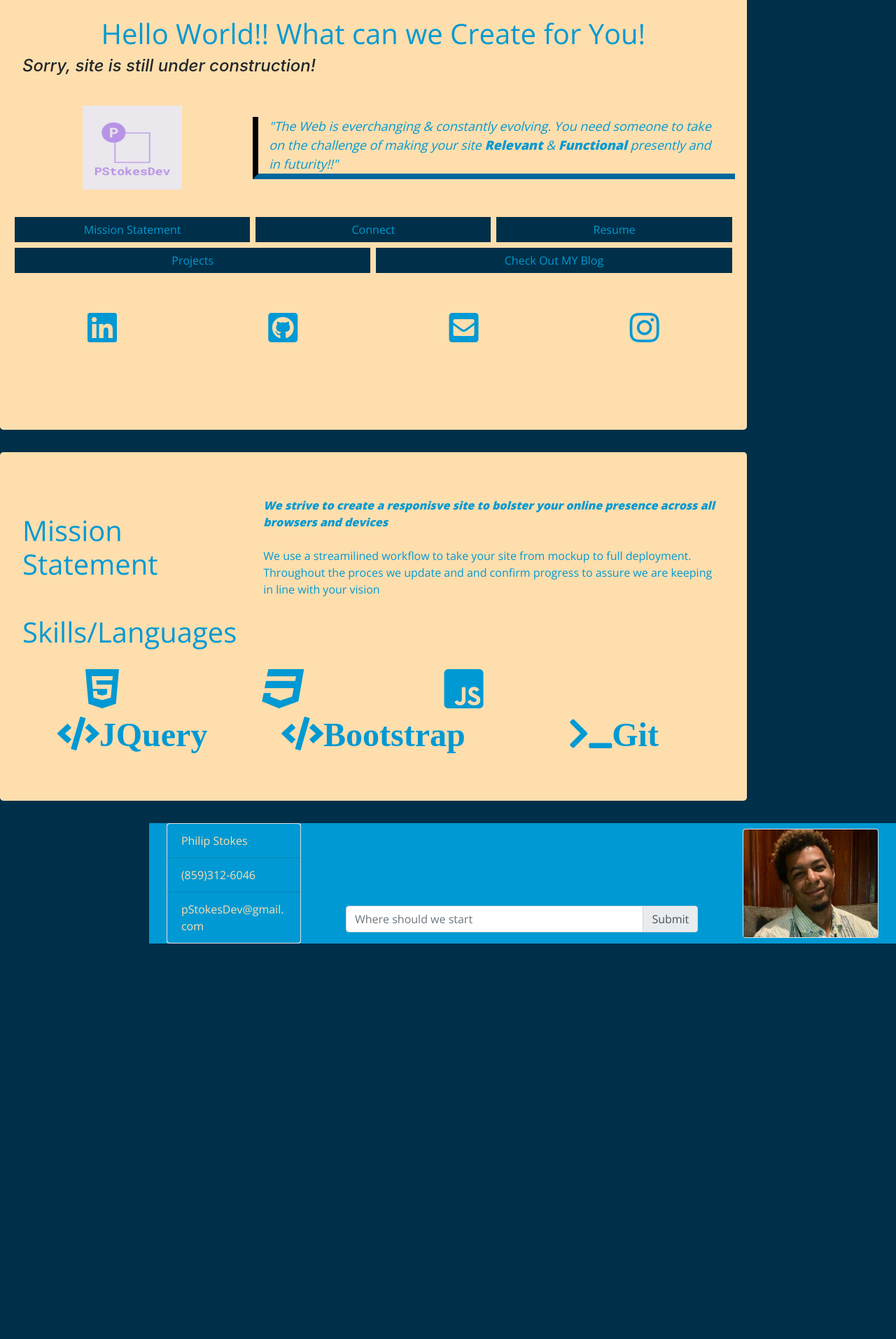
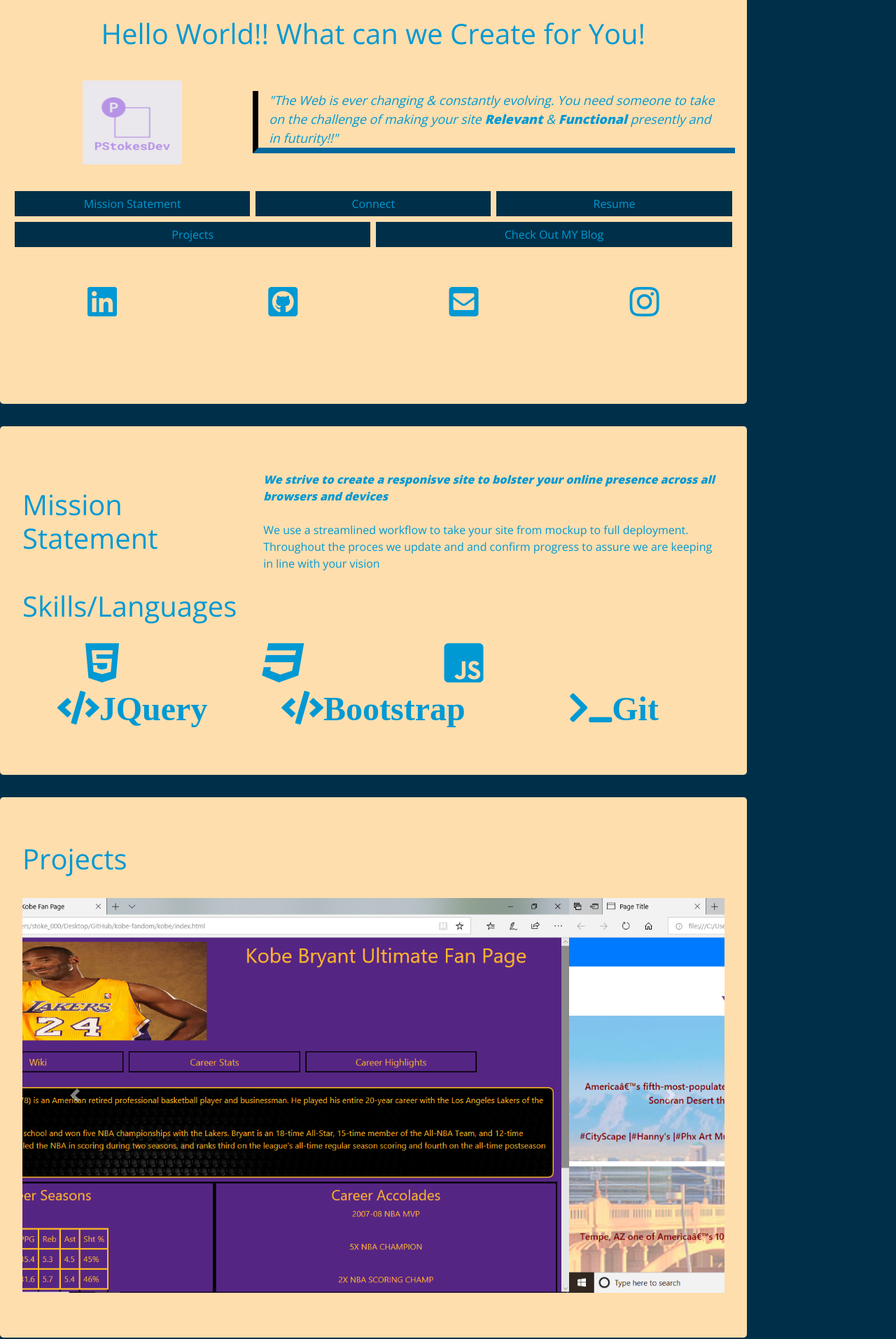
Before and after one commit to stokes13/First-Dev-Portfolio-2018, a plain HTML site: page index.html in a window 1280 px wide. Shown: the part 40-1953 px from the top of the page at 70% size. Before the commit the page ends 1388 px from the top, so only its background shows below. Drawn offline with nearby package versions, Linux system fonts and the light colour scheme.

Commit message:
add project section

```diff
--- a/index.html
+++ b/index.html
@@ -22,11 +22,10 @@
 	<!--landing Jumbotron Container-->
 	<div class="jumbotron col-lg-10 col-md-12 col-sm col-xs " id="landingContainer">
 		<h1 class="ptext" style="text-align: center">Hello World!! What can we Create for You!</h1>
-		<h4><em>Sorry, site is still under construction!</em></h4>
 		<div class="row ">
 			<!--image & epitch row-->
 			<img src="imgs/logo.png" class="col-lg-2 col-md-6 col-xs-12 d-inline-block " id="landingLogo">
-			<p class="col-lg-8 col-md-6 d-inline-block ptext" id="ePitch"><em>"The Web is everchanging & constantly evolving. You need someone to take on the challenge of making your site <strong>Relevant</strong> & <strong>Functional</strong> presently and in futurity!!"</em>
+			<p class="col-lg-8 col-md-6 d-inline-block ptext" id="ePitch"><em>"The Web is ever changing & constantly evolving. You need someone to take on the challenge of making your site <strong>Relevant</strong> & <strong>Functional</strong> presently and in futurity!!"</em>
 			</p>
 		</div>
 		<div class="row ">
@@ -54,7 +53,7 @@
 				</div>
 			</div>
 			<button type="button" class="btn col-lg-4 col-md-12 col-sm-12 col-xs-12 landingButton" id=""><a href="resume9_18.pdf" target="_blank"> Resume</a> </button>
-			<button type="button" class="btn col-lg-6 col-md-12 col-sm-12 col-xs-12 landingButton" id="">Projects</button>
+			<button type="button" class="btn col-lg-6 col-md-12 col-sm-12 col-xs-12 landingButton"> <a href="#Projects">Projects</a></button>
 			<button type="button" class="btn col-lg-6 col-md-12 col-sm-12 col-xs-12 landingButton" id="blogButton"><a href="http://stokesportfolio-com.stackstaging.com/">Check Out MY Blog</a></button>
 		</div>
 		<!--install classes to span tags; create class in css sheet-->
@@ -77,7 +76,7 @@
 			<h1 class="col-lg-4 col-md col-sm col-xs-12 ptext">Mission Statement</h1>
 			<p class="col-lg-8 col-md col-sm col-xs-12 ptext">
 				<em><strong>We strive to create a responisve site to bolster your online presence across all browsers and devices</strong></em> <br /><br />
-				We use a streamilined workflow to take your site from mockup to full deployment. Throughout the proces we update and and confirm progress to assure we are keeping in line with your vision
+				We use a streamlined workflow to take your site from mockup to full deployment. Throughout the proces we update and and confirm progress to assure we are keeping in line with your vision
 			</p>
 		</div>
 		<div class="row">
@@ -93,6 +92,33 @@
 			<span class="col-lg-4 col-md-6 col-sm-6  skillRowIcon"><i class="fas fa-terminal fa-3x ptext">Git</i></span>
 		</div>
 	</div>
+	</div>
+	<!-- project section -->
+	<div class="jumbotron col-lg-10 col-md-12 col-sm col-xs ptext" id="Projects">
+		<h1>Projects</h1> <br/>
+		<div id="projectCarousel" class="carousel slide" data-ride="carousel">
+			<div class="carousel-inner">
+			  <div class="carousel-item active">
+
+				  <a href="https://github.com/stokes13/kobe-fandom" target="_blank"> <img class="w-100 d-lg-none d-md-none d-sm-block d-xs-block" src="imgs/kobe mobile.png" alt="Kobe Bryant Fan Page Mobile Layout"></a>
+				  <a href="https://github.com/stokes13/kobe-fandom" target="_blank"> <img class="w-100 d-none d-sm-none d-lg-block d-md-block" src="imgs/kobe web.png" alt="Kobe Bryant Fan Page Web Layout"> </a>
+
+			</div>
+			  <div class="carousel-item">
+				<a href="https://github.com/stokes13/valley-reference" target="_blank"> <img class="w-100 d-none d-sm-none d-lg-block d-md-block" src="imgs/valley of the sun.png" alt="valley of the sun web layout"></a>
+				<a href="https://github.com/stokes13/valley-reference" target="_blank"> <img class="w-100 d-lg-none d-md-none d-sm-block d-xs-block" src="imgs/valley of the sun mobile.png" alt="valley of the sun mobile layout"></a>
+			  </div>
+			</div>
+			<a class="carousel-control-prev" href="#projectCarousel" role="button" data-slide="prev">
+			  <span class="carousel-control-prev-icon" aria-hidden="true"></span>
+			  <span class="sr-only">Previous</span>
+			</a>
+			<a class="carousel-control-next" href="#projectCarousel" role="button" data-slide="next">
+			  <span class="carousel-control-next-icon" aria-hidden="true"></span>
+			  <span class="sr-only">Next</span>
+			</a>
+		</div>
+
 	</div>
 	<!-- footer div -->
 	<div class="jumbtron col-lg-10 col-md-12 col-sm col-xs " id="footer">
--- a/pstokesdev.css
+++ b/pstokesdev.css
@@ -89,6 +89,10 @@ li {
 	width: 12rem;
 }
 
+#Projects{
+	background-color: #ffdead;
+}
+
 #footer {
 	float: right;
 	background-color: #0099D3;
```
Also changed, not shown: imgs/kobe mobile.png (added), imgs/kobe web.png (added), imgs/valley of the sun mobile.png (added), imgs/valley of the sun.png (added).
